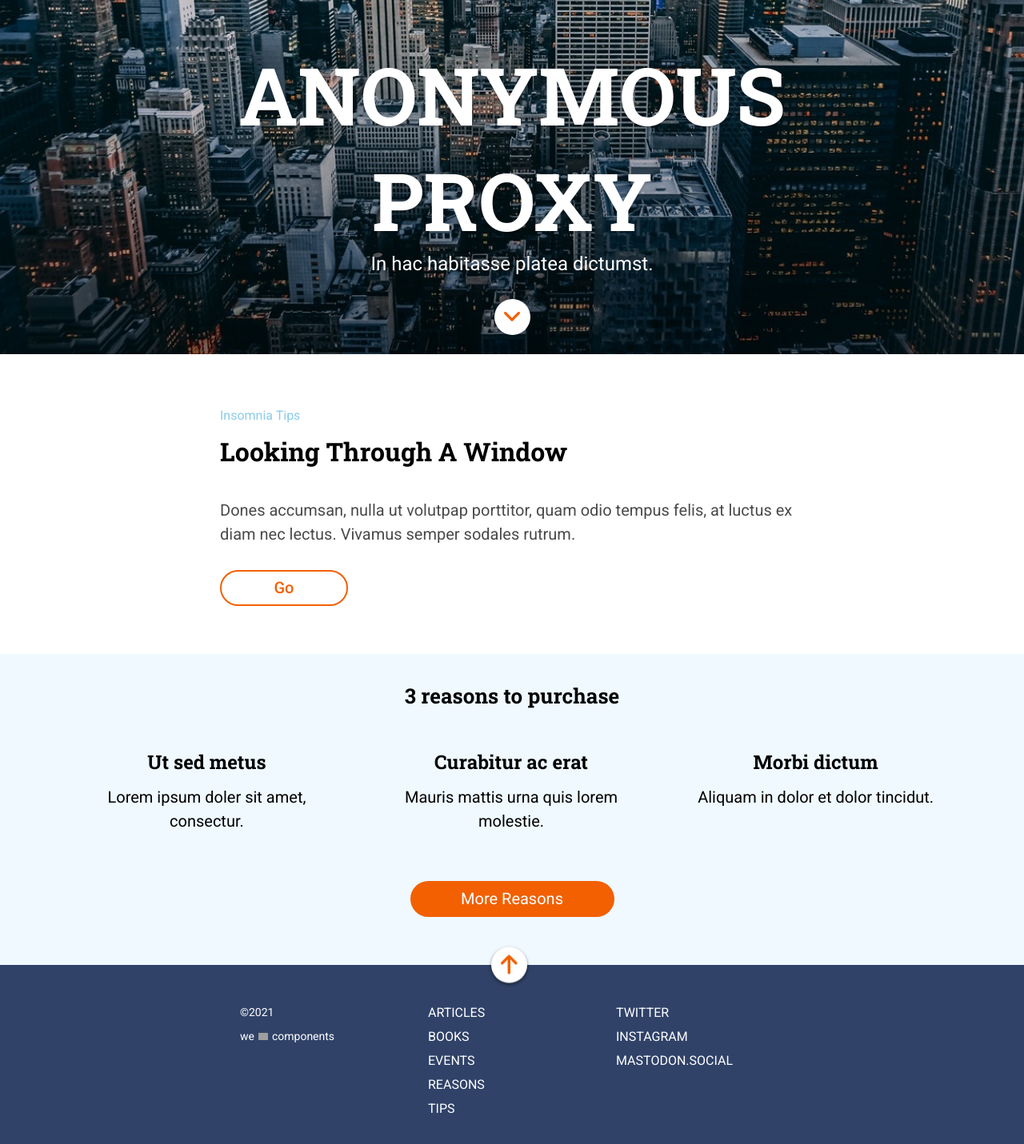
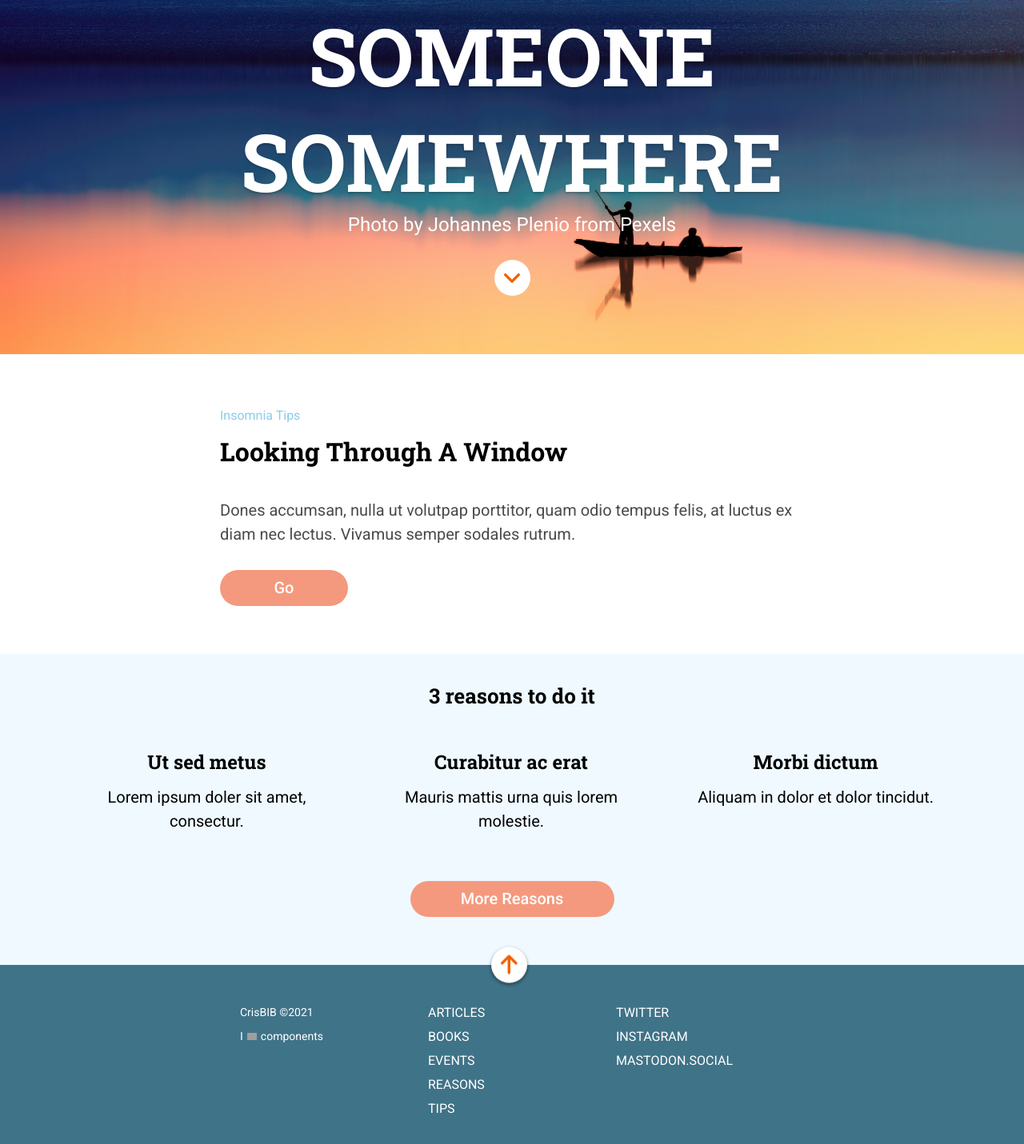
Before and after one commit to CrisBIB/My-firts-web-HTML, a website: page docs/index.html in a window 1280 px wide. Shown: the part 357-1788 px from the top of the page at 80% size. Drawn offline with Linux system fonts and the light colour scheme; grey boxes are pictures that could not be loaded.

Commit message:
Change header image and color palette

```diff
--- a/docs/index.html
+++ b/docs/index.html
@@ -24,14 +24,10 @@
       <div class="main__hero--image"></div>
 
       <div class="text-icon central-column" id="hero">
-        <h1 class="main__hero--title">Anonymous Proxy</h1>
+        <h1 class="main__hero--title">Someone somewhere</h1>
         <h5 class="main__hero--subtitle">
-          In hac habitasse platea dictumst.
+          Photo by Johannes Plenio from Pexels
         </h5>
-        <!--  <a class="main__hero--scroll-down" href="#3-reasons">
-          <img src="./assets/images/ico-scroll-down.svg" alt="botón scroll hacia abajo" title="scroll hacia abajo">
-        </a> -->
-
         <a class="main__hero--scroll-down" href="#3-reasons"> <img src="./assets/images/ico-scroll-down.svg" alt="@alt" title="@title"></a>
       </div>
 
@@ -50,7 +46,7 @@
 
     <section class=" central-column main__section">
       <h2 class="main__section--title" id="3-reasons">
-        3 reasons to purchase
+        3 reasons to do it
       </h2>
 
       <ul class="grid">
@@ -128,8 +124,8 @@
       </nav>
 
       <div class="footer__list components">
-          <small class="footer__list--copyright">&copy2021</small>
-          <small class="footer__list--love">we<img class="components__love-icon"
+          <small class="footer__list--copyright">CrisBIB &copy2021</small>
+          <small class="footer__list--love">I<img class="components__love-icon"
                   src="https://e.unicode-table.com/orig/80/81e84127c9f720661313e79c556702.png" alt="🧡"
                   style="width:12px;">components</small>
       </div>
--- a/package.json
+++ b/package.json
@@ -3,7 +3,7 @@
 	"version": "3.0.1",
 	"description": "Evaluación final módulo 1 CrisBIB",
 	"dependencies": {
-		"browser-sync": "^2.26.12",
+		"browser-sync": "^2.26.14",
 		"del": "^5.1.0",
 		"eslint": "^7.1.0",
 		"gulp": "^4.0.2",
--- a/src/scss/core/_mixins.scss
+++ b/src/scss/core/_mixins.scss
@@ -4,3 +4,29 @@
   justify-content: $justify;
   align-items: $align;
 }
+
+@mixin buttonStyles {
+  font-family: $font-secondary;
+  font-weight: 500;
+  font-size: 20px;
+  text-transform: capitalize;
+  background: $color-buttons;
+  border-radius: 22.5px;
+  color: $color-white;
+  transition: border-radius ease 2s;
+  border: none;
+  &:hover {
+    border-radius: 0;
+    cursor: pointer;
+    background: $color-hover;
+    outline: none;
+  }
+  &:active {
+    background-color: $color-footer;
+    color: $color-white;
+    outline: none;
+  }
+  &:focus {
+    outline: none;
+  }
+}
--- a/src/scss/core/_variables.scss
+++ b/src/scss/core/_variables.scss
@@ -7,9 +7,10 @@ $color-font-shadow: rgba(0, 0, 0, 0.2);
 $color-small: #8ccbea;
 $color-h2: #000000;
 $color-p: #4a4a4a;
-$color-menu: #0271bc;
-$color-buttons: #f26002;
+$color-menu: #3b718b;
+$color-buttons: #f4997e;
+$color-hover: #fec97b;
 $color-section: #eff9ff;
-$color-footer: #304268;
+$color-footer: #3f7388;
 $color-white: rgb(255, 255, 255);
 $color-box-shadow: rgba(0, 0, 0, 0.5);
--- a/src/scss/layout/_Lmain.scss
+++ b/src/scss/layout/_Lmain.scss
@@ -7,9 +7,8 @@
   &__hero {
     width: 100%;
     height: 100vh;
-    margin: auto;
     &--image {
-      background-image: url("../images/cover.jpg");
+      background-image: url("../images/cover3.jpg");
       background-size: cover;
       background-position: center;
       margin: auto;
@@ -23,14 +22,13 @@
       font-size: 42px;
       line-height: 55px;
       text-align: center;
-      margin-top: 284px;
+      margin-top: 300px;
       margin-bottom: 10px;
       width: 300px;
       color: $color-white;
       text-shadow: 0 2px 3px $color-font-shadow;
       @include flex-box(flex, row, center, center);
       @media all and (min-width: 768px) {
-        margin-top: 384px;
         font-size: 80px;
         line-height: 106px;
         margin-bottom: 20px;
@@ -54,18 +52,29 @@
       }
     }
     &--scroll-down {
-      background: $color-white;
-      height: 45px;
-      width: 45px;
-      border-radius: 50%;
-      @include flex-box(flex, row, center, center);
+      margin-bottom: 53px;
+      @media all and (min-width: 768px) {
+        background: $color-white;
+        height: 45px;
+        width: 45px;
+        border-radius: 50%;
+        margin-bottom: 45px;
+        @include flex-box(flex, row, center, center);
+        @media all and (min-width: 1280px) {
+          margin-bottom: 13px;
+        }
+      }
     }
   }
   &__article {
     background: $color-white;
     margin-top: 30px;
+    @media all and (min-width: 768px) {
+      @include flex-box(flex, column, initial, flex-start);
+    }
     @media all and (min-width: 1280px) {
       margin-top: 60px;
+      display: block;
     }
     &--small {
       color: $color-small;
@@ -92,6 +101,7 @@
       @media all and (min-width: 768px) {
         font-size: 26px;
         margin-bottom: 30px;
+        order: -1;
       }
       @media all and (min-width: 1280px) {
         font-size: 32px;
@@ -102,37 +112,17 @@
       font-size: 18px;
       color: $color-p;
       line-height: 1.5;
-      margin-bottom: 30px;
+      margin-bottom: 50px;
       @media all and (min-width: 768px) {
         font-size: 20px;
+        margin-bottom: 30px;
       }
     }
     &--button {
       height: 45px;
       width: 76px;
-      color: $color-buttons;
-      font-family: $font-secondary;
-      font-weight: 500;
-      font-size: 20px;
-      text-transform: capitalize;
-      border-radius: 22.5px;
-      background: $color-white;
       margin-bottom: 45px;
-      border: solid 2px $color-buttons;
-      transition: border-radius ease 2s;
-      &:hover {
-        border-radius: 0;
-        cursor: pointer;
-      }
-      &:active {
-        background-color: $color-footer;
-        color: $color-white;
-        border: none;
-        outline: none;
-      }
-      &:focus {
-        outline: none;
-      }
+      @include buttonStyles;
       @media all and (min-width: 768px) {
         margin-bottom: 60px;
         width: 91px;
@@ -159,29 +149,10 @@
       }
     }
     &--button {
-      /* Punto de mejora: @mixin */
       height: 45px;
       width: 184px;
-      color: $color-white;
-      text-transform: capitalize;
-      font-family: $font-secondary;
-      font-size: 20px;
-      background-color: $color-buttons;
-      border: solid 2px $color-buttons;
-      border-radius: 22.5px;
       margin-bottom: 60px;
-      transition: border-radius ease 2s;
-      &:hover {
-        border-radius: 0;
-        cursor: pointer;
-      }
-      &:active {
-        background-color: $color-footer;
-      }
-      &:focus {
-        outline: none;
-        border: none;
-      }
+      @include buttonStyles;
       @media all and (min-width: 768px) {
         width: 210px;
       }
```
Also changed, not shown: src/html/partials/footer.html (+2 -2 lines), src/html/partials/main.html (+3 -7 lines), docs/assets/css/main.css, docs/assets/images/cover2.jpg (added), docs/assets/images/cover3.jpg (added), src/images/cover2.jpg (added), src/images/cover3.jpg (added), 1 other file.
